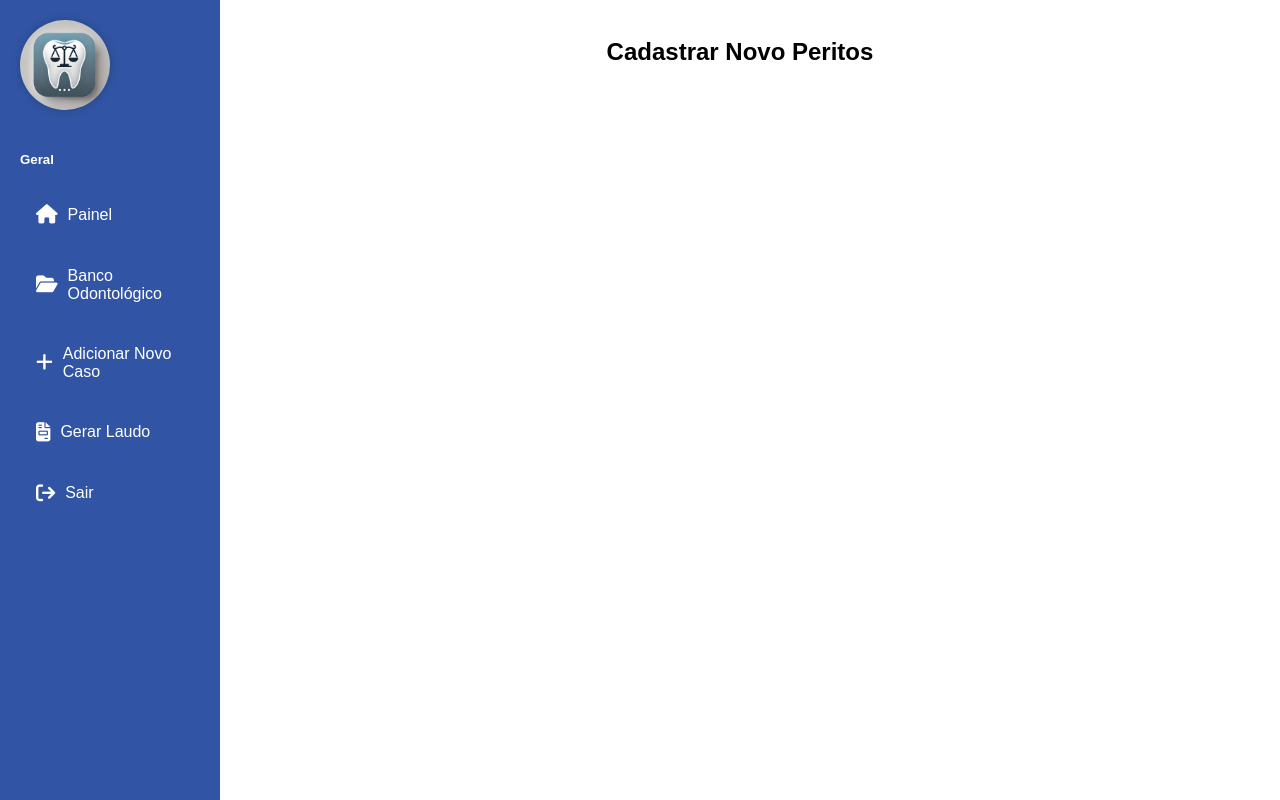
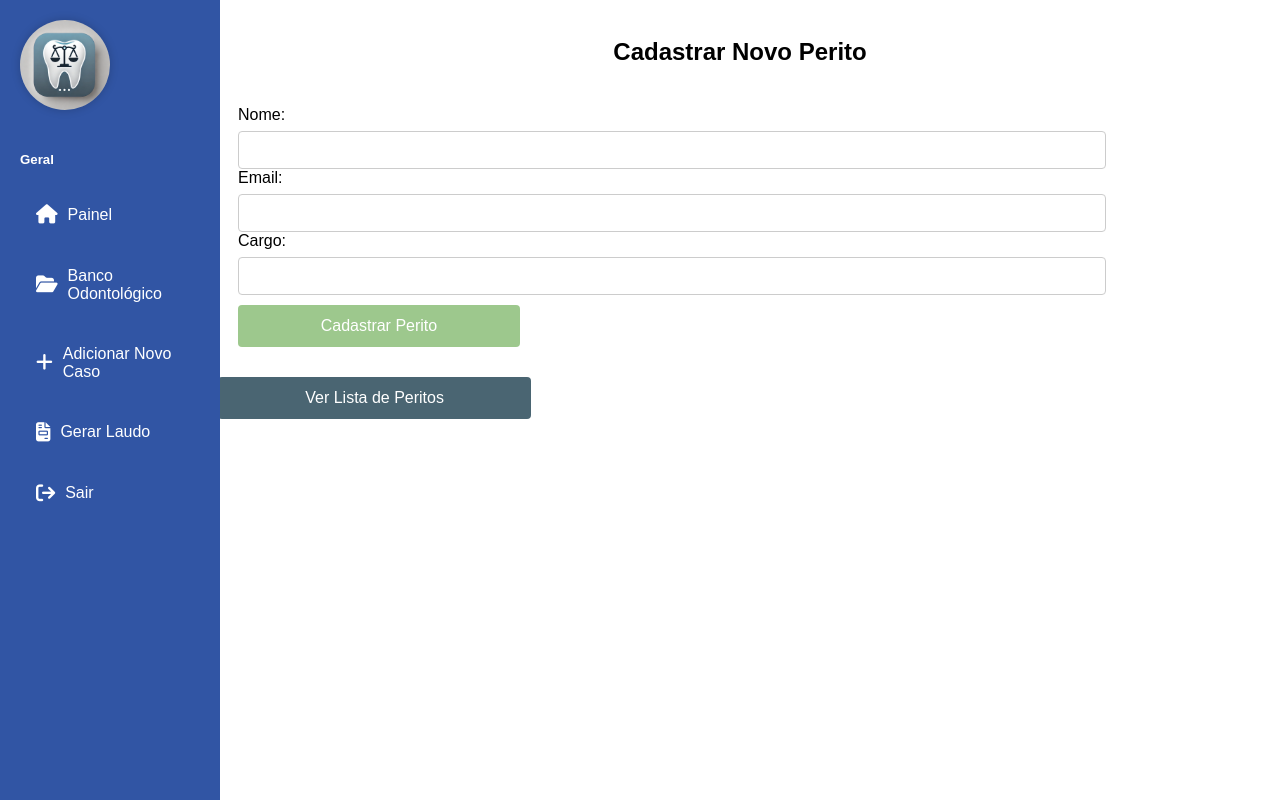
Before and after one commit to thay03/teste-react, a React (Vite) app in the folder meu-projeto/: page /cadastrar in a window 1280 px wide. Built offline with nearby package versions, Linux system fonts and the light colour scheme.

Commit message:
corrigir cadastro

```diff
--- a/meu-projeto/src/adm/Cadastrar.jsx
+++ b/meu-projeto/src/adm/Cadastrar.jsx
@@ -1,19 +1,88 @@
-import React from "react";
-import { Link } from "react-router-dom";
+import { useState } from "react";
+import { useNavigate } from "react-router-dom";
 import Sidebar from "../components/Sidebar";
+import "../adm/Cadastro.css"
 
-function Cadastrar() {
-    return (
+
+function RegisterPerito(){
+  const [toast, setToast] = useState({show:false, Message:"", type:""});
+  const [nome, setNome] = useState("");
+  const [email, setEmail] = useState("");
+  const [cargo, setCargo] = useState("");
+
+  const navigate = useNavigate();
+
+  const showToast = (message, type) => {
+    setToast({
+      show: true, message, type});
+      setTimeout(() => setToast({show: false, message:"", type:""}), 3000);
+  };
+
+  const handleSubmit = async(e) => {
+    e.preventDefault();
+
+    try{
+      //func para cadastra o perito({nome, email, cargo})
+
+      console.log("Perito cadastrado");
+
+      setNome("");
+      setEmail("");
+      setCargo("");
+      showToast("Perito Cadastrado");
+    } catch(err){console.error("Erro ao cadastrar");
+      showToast("Erro ao cadastrar");
+    }
+  };
+
+  const handleButtonClick = () => {
+    navigate("");
+  };
+
+  return(
     <div className="dashboard-container">
-              <Sidebar/> {/* Adicionando o sidebar */}
+          <Sidebar /> {/* Adicionando o sidebar */}
 
-              <div className="content-container">
-                <h2> Cadastrar Novo Peritos </h2>
-                <div className="cards-container">
+       <h2>Cadastrar Novo Perito </h2>
+      {toast.show && <div className={`toast ${toast.type}`}>
+        {toast.message}</div>}
+
+        <form onSubmit={handleSubmit} className="login-form">
+
+         <div>
+          <label>Nome:</label>
+            <input
+              type="text"
+              value={nome}
+              onChange={(e) => setNome(e.target.value)}
+              required
+              />
           </div>
+          <div>
+          <label>Email:</label>
+            <input
+              type="text"
+              value={email}
+              onChange={(e) => setEmail(e.target.value)}
+              required
+              />
           </div>
+
+          <div>
+          <label>Cargo:</label>
+            <input
+              type="text"
+              value={cargo}
+              onChange={(e) => setCargo(e.target.value)}
+              required
+              />
+          </div>
+
+          <button type="submit">Cadastrar Perito</button>
+        </form>
+          <button onClick={handleButtonClick}>Ver Lista de Peritos</button>
     </div>
   );
 }
 
-  export default Cadastrar;
+export default RegisterPerito;
--- /dev/null
+++ b/meu-projeto/src/adm/Cadastro.css
@@ -0,0 +1,56 @@
+.login-form{
+    display: flex;
+      flex-direction: column;
+      background: white;
+      padding: 20px;
+      border-radius: 8px;
+      width: 90%;
+      max-width: 100rem;
+    }
+    .login-form label {
+        display: block;
+        flex-direction: column;
+        margin-bottom: 2px;
+        font-size: 16px;
+      }
+
+      .login-form input {
+        padding: 10px;
+        border: 1px solid #ccc;
+        border-radius: 4px;
+        margin-top: 5px;
+        font-size: 14px;
+        width: 90%;
+      }
+
+      /* Botão estilizado */
+      .login-form button, button {
+        background-color: #4a6572;
+        color: white;
+        padding: 12px;
+        border: none;
+        border-radius: 4px;
+        cursor: pointer;
+        margin-top: 10px;
+        font-size: 16px;
+        width:30%;
+      }
+
+      .login-form button, button:hover {
+        background-color: #9dc88d;
+        transition: background 0.5s ease;
+      }
+      @media screen and (max-width: 1170px) {
+        .login-form {
+         margin-left: 90px;
+         max-width: 18rem;
+     }
+    }
+     @media screen and (max-width: 600px) {
+        .login-form{
+            padding: 9px;
+            max-width: 16.5rem;
+            margin-left: 3px;
+        }
+
+    }
--- a/meu-projeto/src/components/Sidebar.jsx
+++ b/meu-projeto/src/components/Sidebar.jsx
@@ -4,7 +4,7 @@ import "../components/Sidebar.css"
 import icon from "../assets/icon.webp"
 
 function Sidebar() {
-  const tipoUsuario = localStorage.getItem("tipoUsuario");
+  const tipoUsuario = localStorage.getItem("tipoUsuario")?.toLowerCase();
   return (
     <div className="sidebar">
       <div className="icon">
```
Also changed, not shown: meu-projeto/src/adm/Admin.css (deleted). Lines whose indentation alone changed are shown as unchanged.
